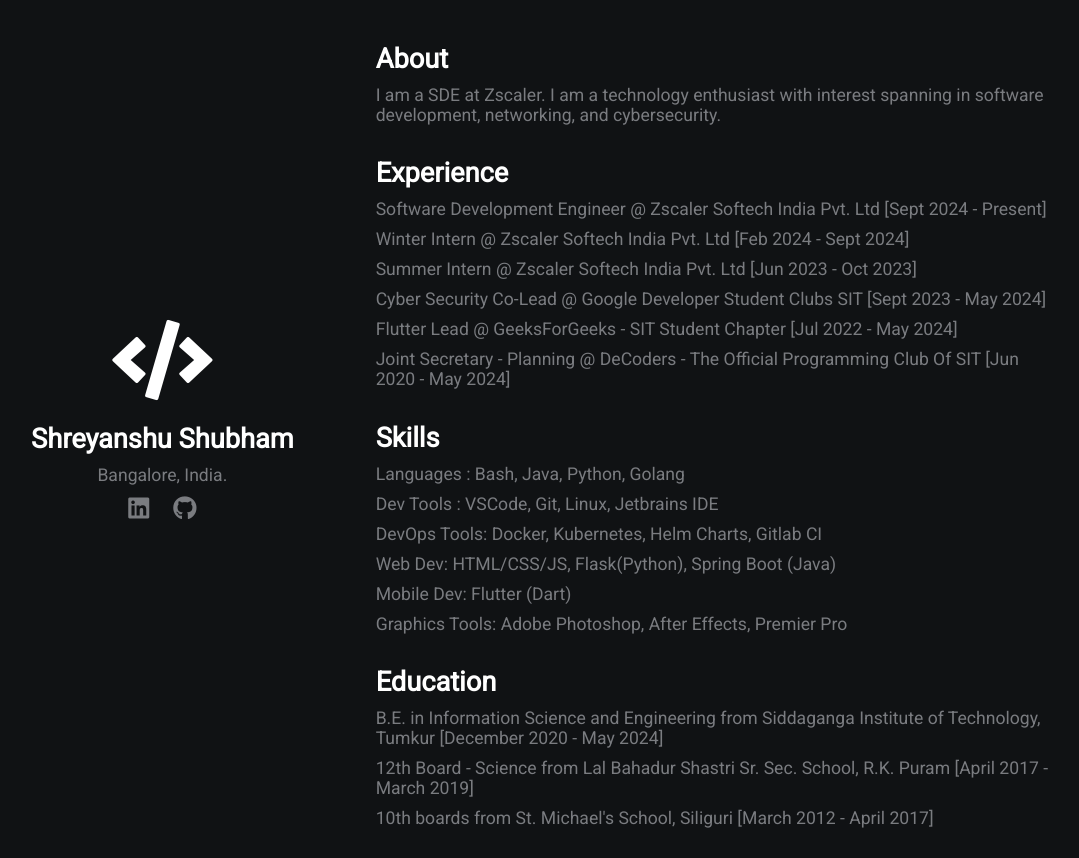
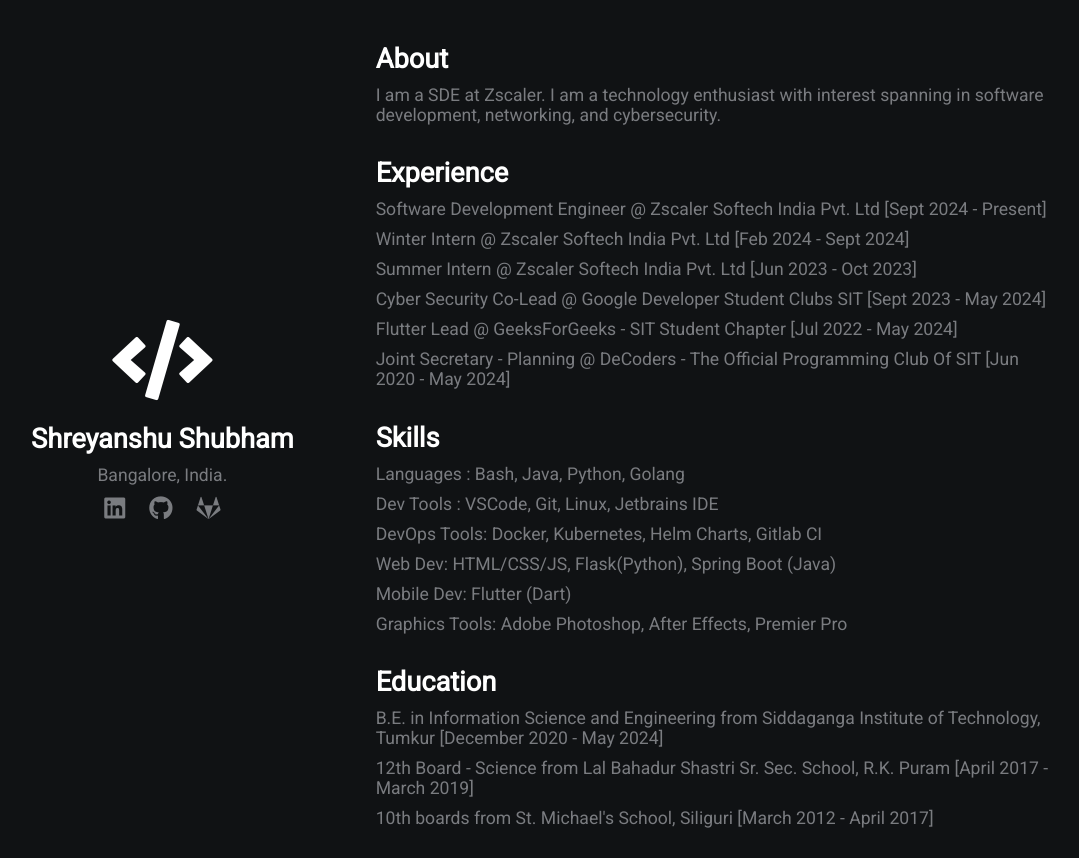
Before and after one commit to shreyanshu-shubham/shreyanshu-shubham.github.io, a plain HTML site: page index.html in a window 1280 px wide. Shown: the whole page, without its empty margins (51-1130 px from the left). Drawn offline with Linux system fonts and the light colour scheme.

Commit message:
updated title and added gitlab url

```diff
--- a/index.html
+++ b/index.html
@@ -6,7 +6,7 @@
     <meta http-equiv="X-UA-Compatible" content="ie=edge">
     <link rel="stylesheet" href="https://use.fontawesome.com/releases/v5.4.1/css/all.css" integrity="sha384-5sAR7xN1Nv6T6+dT2mhtzEpVJvfS3NScPQTrOxhwjIuvcA67KV2R5Jz6kr4abQsz" crossorigin="anonymous">
     <link rel="stylesheet" href="style.css">
-    <title>Your Name</title>
+    <title>Shreyanshu Shubham</title>
 </head>
 <body>
     <div class="grid-2">
@@ -16,6 +16,7 @@
             <p>Bangalore, India.</p>
             <a href="https://www.linkedin.com/in/shreyanshu-shubham-091759212/"><i class="fab fa-linkedin"></i></a>
             <a href="https://github.com/shreyanshu-shubham"><i class="fab fa-github"></i></a>
+            <a href="https://gitlab.com/shreyanshu-shubham"><i class="fab fa-gitlab"></i></a>
         </div>
         <div class="section-2">
             <h2>About</h2>
```
